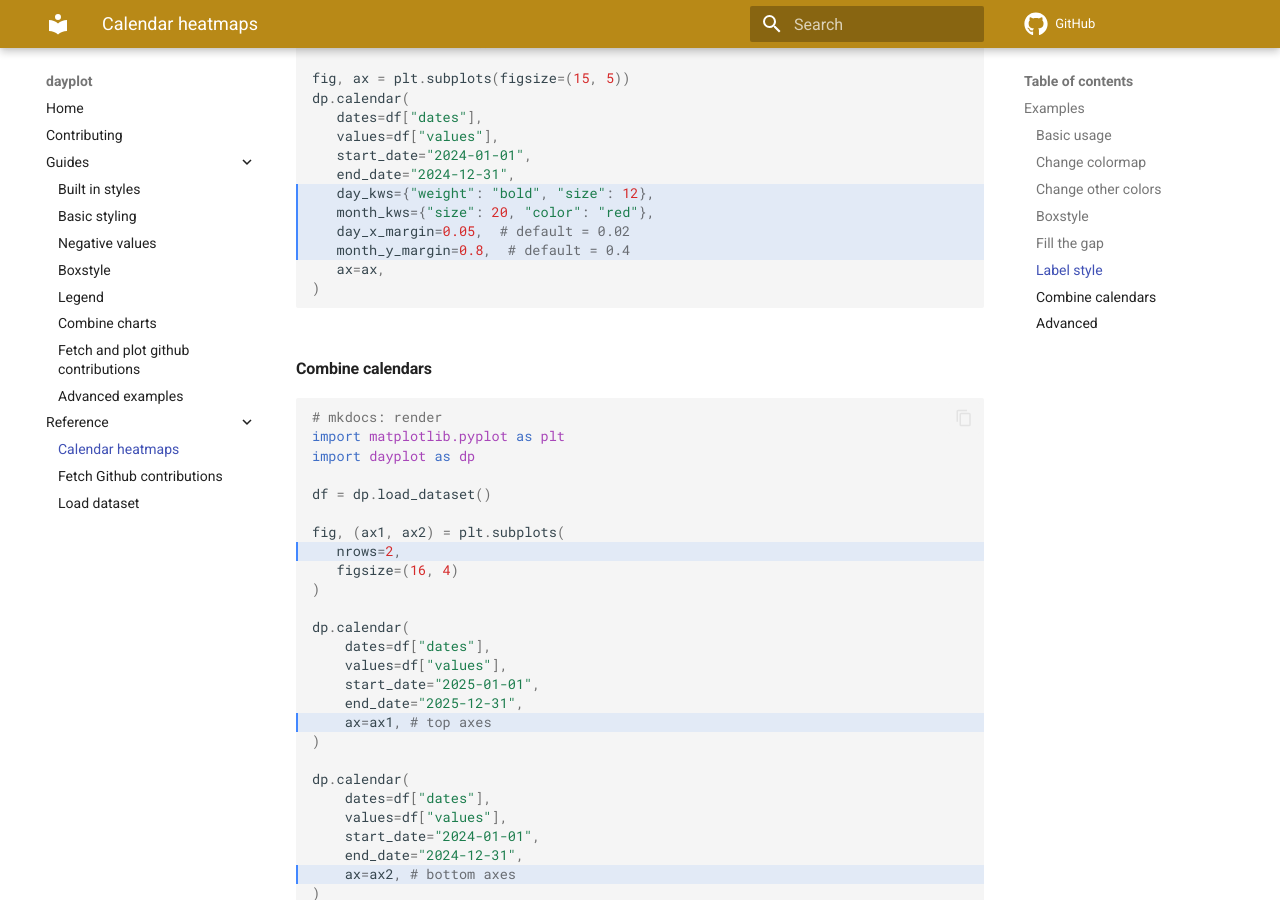
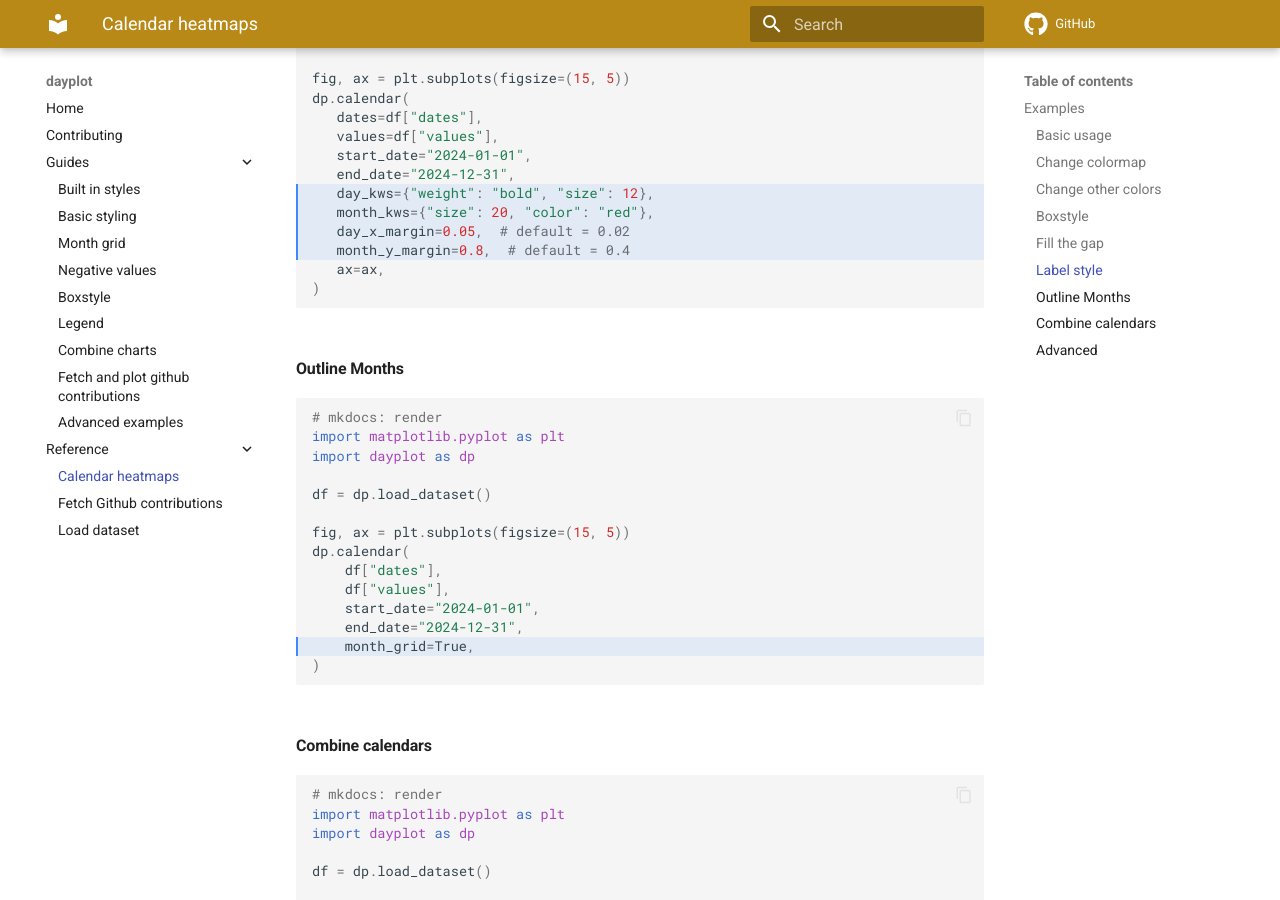
Before and after one commit to y-sunflower/dayplot, an MkDocs documentation site: the page built from docs/reference/calendar.md, in a window 1280 px wide and 900 px high, scrolled down 2695 px. Built offline with MkDocs 1.6.1 and Material for MkDocs 9.7.7, drawn with Linux system fonts in a browser that asks for light colours; comment, search, counter and statistics services are not loaded.

Commit message:
add docs for month grid feature

````diff
--- a/docs/reference/calendar.md
+++ b/docs/reference/calendar.md
@@ -134,6 +134,26 @@ dp.calendar(
 )
 ```
 
+#### Outline Months
+
+```py hl_lines="13"
+# mkdocs: render
+import matplotlib.pyplot as plt
+import dayplot as dp
+
+df = dp.load_dataset()
+
+fig, ax = plt.subplots(figsize=(15, 5))
+dp.calendar(
+    df["dates"],
+    df["values"],
+    start_date="2024-01-01",
+    end_date="2024-12-31",
+    month_grid=True,
+)
+```
+
+
 #### Combine calendars
 
 ```py hl_lines="8 17 25 28 29 30"
--- a/mkdocs.yml
+++ b/mkdocs.yml
@@ -36,6 +36,7 @@ nav:
   - Guides:
       - tuto/built-in-styles.md
       - tuto/basic-styling.md
+      - tuto/month-grid.md
       - tuto/negative-values.md
       - tuto/boxstyle.md
       - tuto/legend.md
````
Also changed, not shown: docs/tuto/month-grid.md (added, +50 -0 lines).
